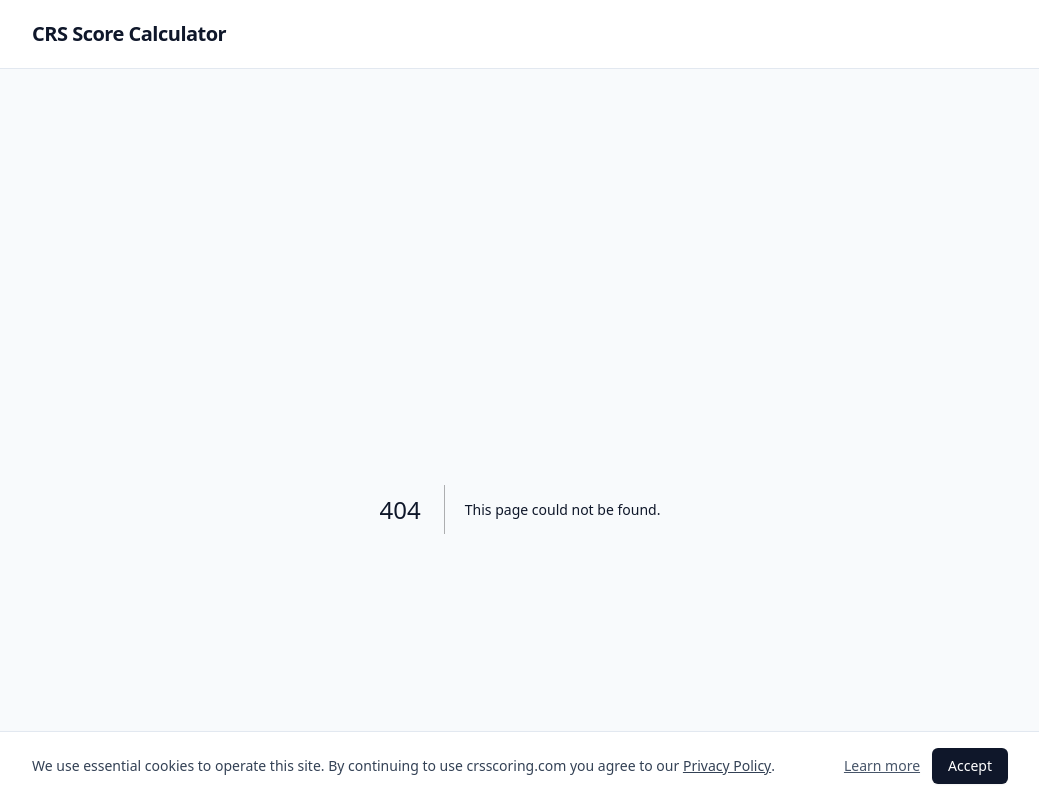
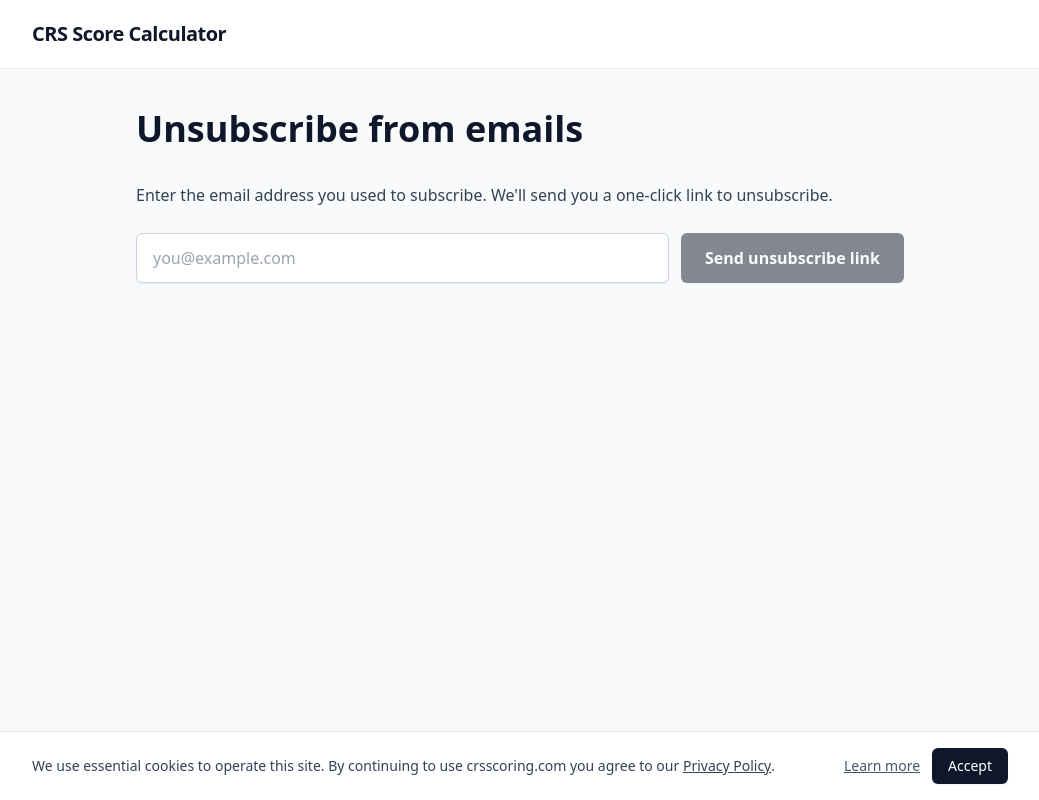
Before and after one commit to LorinserCC/crs-calculator, a Next.js app: page /unsubscribe in a window 1280 px wide. Before the commit this address had no page. Shown: the top 800 px of the page, without its empty margins (120-1159 px from the left). Built offline with nearby package versions, Linux system fonts and the light colour scheme.

Commit message:
Add self-service unsubscribe request page and footer link

```diff
--- /dev/null
+++ b/app/api/request-unsubscribe/route.ts
@@ -0,0 +1,77 @@
+import { createClient } from "@supabase/supabase-js";
+import { Resend } from "resend";
+import { signUnsubscribeToken } from "@/lib/unsubscribe-token";
+
+export const runtime = "nodejs";
+
+const SITE_URL = "https://crsscoring.com";
+const FROM = "CRS Scoring <noreply@crsscoring.com>";
+const CONTACT_EMAIL = "feedback@crsscoring.com";
+
+function emailBody(link: string) {
+  return `Hi,
+
+You asked us to send you a link to unsubscribe from CRS Scoring draw alerts.
+
+To unsubscribe, click here: ${link}
+
+If you didn't request this, you can safely ignore this email — nothing will change.
+
+CRS Scoring
+${CONTACT_EMAIL}`;
+}
+
+export async function POST(req: Request) {
+  let body: { email?: string };
+  try {
+    body = (await req.json()) as { email?: string };
+  } catch {
+    return Response.json({ error: "Invalid request body." }, { status: 400 });
+  }
+
+  const email = body.email?.trim().toLowerCase() ?? "";
+  if (!/^[^\s@]+@[^\s@]+\.[^\s@]+$/.test(email)) {
+    return Response.json({ error: "Please enter a valid email address." }, { status: 400 });
+  }
+
+  const supabaseUrl = process.env.NEXT_PUBLIC_SUPABASE_URL;
+  const supabaseKey =
+    process.env.SUPABASE_SERVICE_ROLE_KEY ?? process.env.NEXT_PUBLIC_SUPABASE_ANON_KEY;
+  const unsubscribeSecret = process.env.UNSUBSCRIBE_SECRET;
+  const resendKey = process.env.RESEND_API_KEY;
+
+  if (!supabaseUrl || !supabaseKey || !unsubscribeSecret) {
+    console.error("[request-unsubscribe] env vars missing");
+    return Response.json({ error: "Service is not configured." }, { status: 500 });
+  }
+
+  const supabase = createClient(supabaseUrl, supabaseKey);
+  const { data, error } = await supabase
+    .from("leads")
+    .select("email")
+    .eq("email", email)
+    .limit(1);
+
+  if (error) {
+    console.error("[request-unsubscribe] Supabase lookup failed:", error);
+    return Response.json({ error: "Lookup failed." }, { status: 500 });
+  }
+
+  if (data && data.length > 0 && resendKey) {
+    const link = `${SITE_URL}/api/unsubscribe?token=${signUnsubscribeToken(email, unsubscribeSecret)}`;
+    const resend = new Resend(resendKey);
+    try {
+      await resend.emails.send({
+        from: FROM,
+        to: email,
+        subject: "Your CRS Scoring unsubscribe link",
+        text: emailBody(link),
+      });
+    } catch (err) {
+      console.error("[request-unsubscribe] Resend send failed:", err);
+    }
+  }
+
+  // Always return success so we don't disclose whether the email is on the list.
+  return Response.json({ ok: true });
+}
--- a/app/layout.tsx
+++ b/app/layout.tsx
@@ -37,6 +37,9 @@ export default function RootLayout({
               <a href="/privacy" className="hover:text-slate-900">Privacy</a>
               <a href="/terms" className="hover:text-slate-900">Terms</a>
               <a href="/contact" className="hover:text-slate-900">Contact</a>
+              <a href="/unsubscribe" className="hover:text-slate-900">
+                Unsubscribe from emails
+              </a>
               <a href="mailto:feedback@crsscoring.com" className="hover:text-slate-900">
                 feedback@crsscoring.com
               </a>
--- /dev/null
+++ b/app/unsubscribe/page.tsx
@@ -0,0 +1,87 @@
+"use client";
+
+import { useState } from "react";
+
+export default function UnsubscribeRequestPage() {
+  const [email, setEmail] = useState("");
+  const [status, setStatus] = useState<"idle" | "submitting" | "done" | "error">("idle");
+  const [error, setError] = useState<string | null>(null);
+
+  async function onSubmit(e: React.FormEvent) {
+    e.preventDefault();
+    if (status === "submitting") return;
+
+    const cleaned = email.trim().toLowerCase();
+    if (!/^[^\s@]+@[^\s@]+\.[^\s@]+$/.test(cleaned)) {
+      setError("Please enter a valid email address.");
+      setStatus("error");
+      return;
+    }
+
+    setStatus("submitting");
+    setError(null);
+
+    try {
+      const res = await fetch("/api/request-unsubscribe", {
+        method: "POST",
+        headers: { "Content-Type": "application/json" },
+        body: JSON.stringify({ email: cleaned }),
+      });
+      if (!res.ok) {
+        const payload = (await res.json().catch(() => ({}))) as { error?: string };
+        setError(payload.error ?? `Request failed (${res.status}).`);
+        setStatus("error");
+        return;
+      }
+      setStatus("done");
+    } catch (err) {
+      setError(err instanceof Error ? err.message : "Request failed.");
+      setStatus("error");
+    }
+  }
+
+  if (status === "done") {
+    return (
+      <article className="prose prose-slate mx-auto max-w-3xl">
+        <h1>Check your inbox</h1>
+        <p>
+          If that email address is subscribed to CRS Scoring, we&apos;ve sent a message
+          with a one-click link to unsubscribe. It may take a minute or two to arrive.
+        </p>
+        <p>
+          Didn&apos;t get it? Check your spam folder, or email{" "}
+          <a href="mailto:privacy@crsscoring.com">privacy@crsscoring.com</a>.
+        </p>
+      </article>
+    );
+  }
+
+  return (
+    <article className="prose prose-slate mx-auto max-w-3xl">
+      <h1>Unsubscribe from emails</h1>
+      <p>
+        Enter the email address you used to subscribe. We&apos;ll send you a one-click
+        link to unsubscribe.
+      </p>
+      <form onSubmit={onSubmit} className="not-prose mt-6 flex flex-col gap-3 sm:flex-row">
+        <input
+          type="email"
+          required
+          value={email}
+          onChange={(e) => setEmail(e.target.value)}
+          placeholder="you@example.com"
+          className="w-full flex-1 rounded-md border border-slate-300 bg-white px-4 py-3 text-base text-slate-900 shadow-sm focus:border-slate-900 focus:outline-none focus:ring-1 focus:ring-slate-900"
+          disabled={status === "submitting"}
+        />
+        <button
+          type="submit"
+          disabled={status === "submitting" || !email}
+          className="rounded-md bg-slate-900 px-6 py-3 text-base font-semibold text-white shadow-sm hover:bg-slate-800 disabled:opacity-50"
+        >
+          {status === "submitting" ? "Sending…" : "Send unsubscribe link"}
+        </button>
+      </form>
+      {error ? <p className="mt-2 text-sm text-rose-600">{error}</p> : null}
+    </article>
+  );
+}
```
